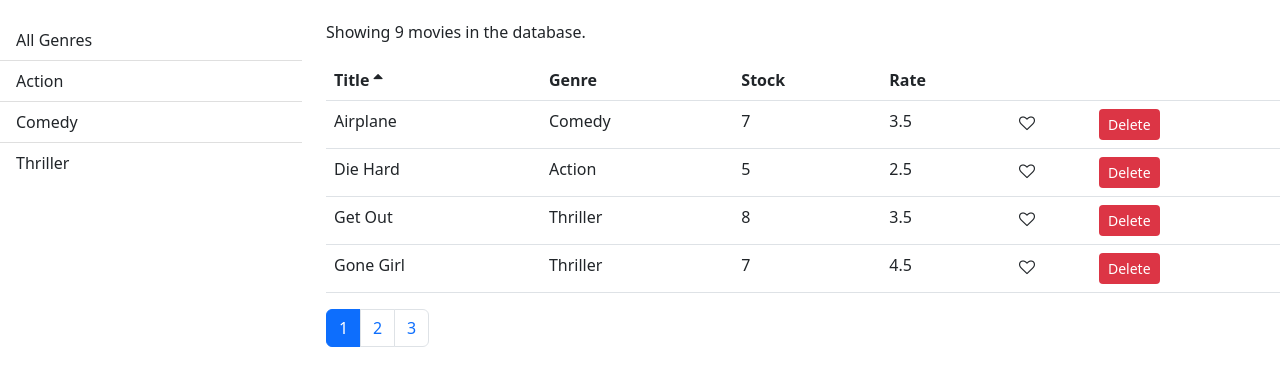
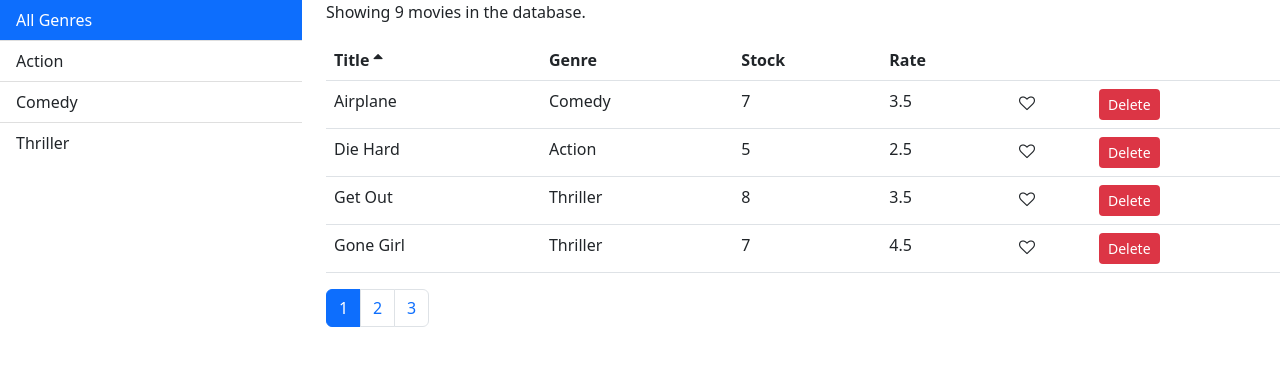
Before and after one commit to mhemanthkmr/vidly-react, a React (Create React App) app: page /movies in a window 1280 px wide. Shown: the top 386 px of the page. Built offline with nearby package versions, Linux system fonts and the light colour scheme.

Commit message:
Commented Padding

```diff
--- a/src/index.css
+++ b/src/index.css
@@ -5,7 +5,7 @@ body {
     sans-serif;
   -webkit-font-smoothing: antialiased;
   -moz-osx-font-smoothing: grayscale;
-  padding: 20px 0 0 0;
+  /* padding: 20px 0 0 0; */
 }
 
 code {
```
